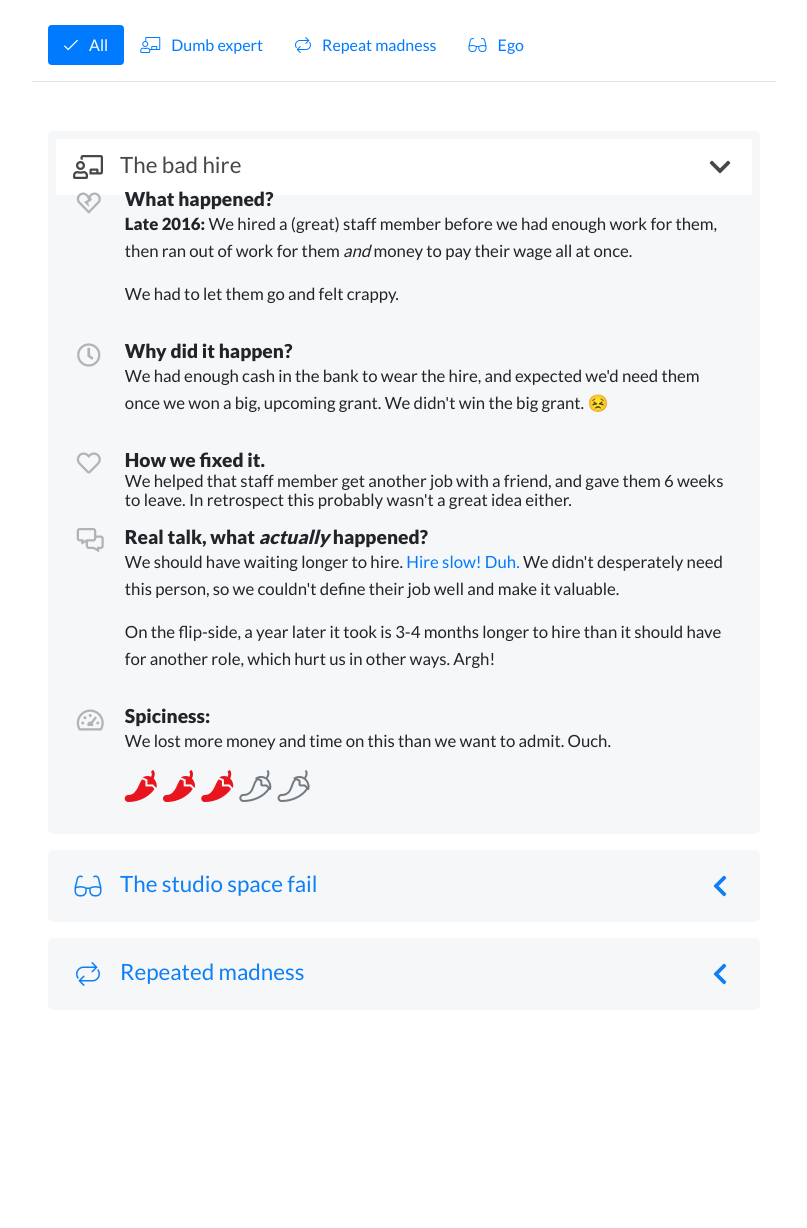
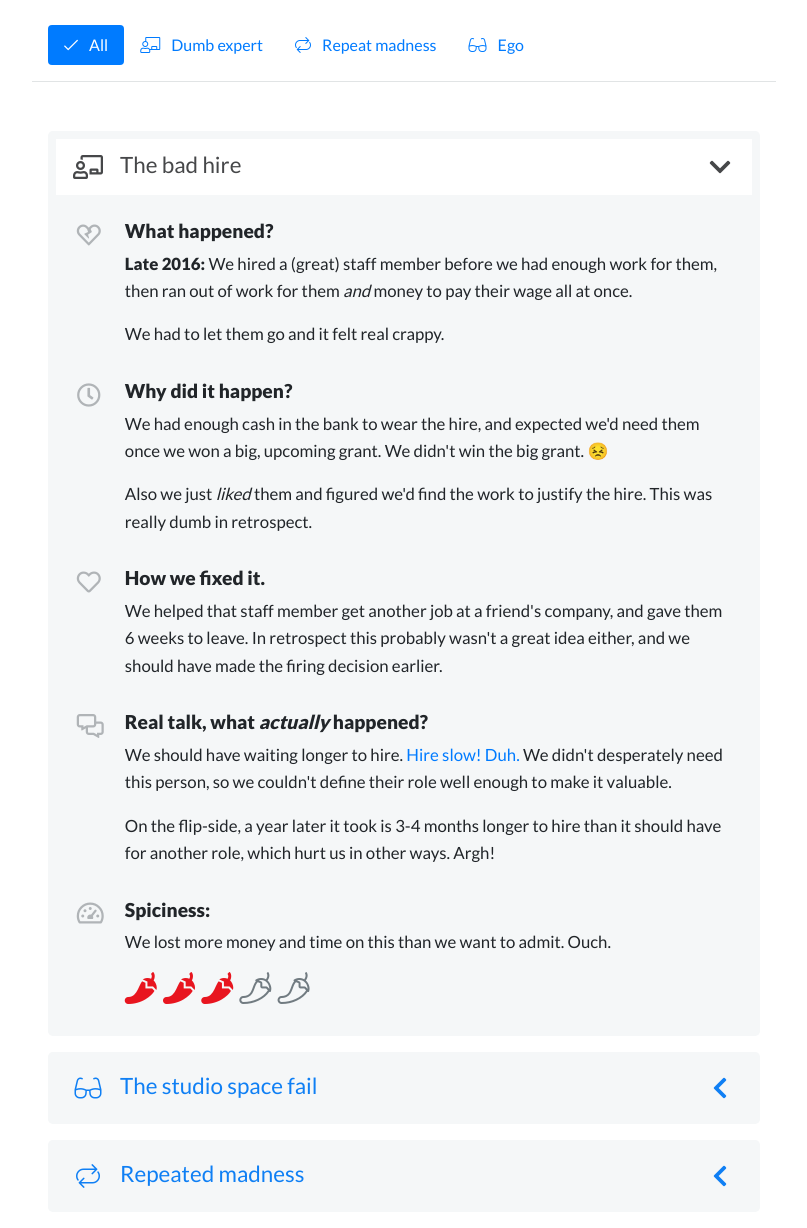
Before and after one commit to fitzroyacademy/web-app, a Flask app: page /mistakes in a window 1280 px wide, after a click on "The bad hire". Shown: the part 1787-3015 px from the top of the page, without its empty margins (236-1043 px from the left). Before the commit the page ends 2773 px from the top, so only its background shows below. Run offline with Flask 2, Linux system fonts and the light colour scheme; a user stored in the database is signed in; some libraries are stand-ins or nearby versions.

Commit message:
fixed the lesson page display bugs in lh menu and a few other tweaks

```diff
--- a/static/assets/scss/fit.scss
+++ b/static/assets/scss/fit.scss
@@ -85,6 +85,8 @@ $nav_left_width_collapsed: 4rem;
 $nav_right_width_flex: 30%;
 $nav_right_width_max: 25rem;
 
+$sensible_width: 1100px;
+
 $header_height: 3.2rem;
 
 
@@ -105,6 +107,10 @@ $border_rad_r: 9999em;
 // -----------------------------------------------------------------------------------------
 /* header */
 
+@media (min-width: 576px) {
+	body{padding-top: $header_height}
+}
+
 header{height: $header_height; background: #fff; position: fixed; top:0; left: 0; right: 0; display: flex;}
 
 header .fit_link:hover,
@@ -131,7 +144,8 @@ aside,
 .modal-content,
 .fit_sidepanel .panel{box-shadow: 0 0 1.5rem $box_shadow;}
 
-main{display:flex; height:100%; padding-top: $header_height; align-items:stretch;}
+// this is the main bit that holds the other bits, wowee
+main{display:flex; height:100%; align-items:stretch;}
 
 nav, aside{ overflow-y: scroll;}
 article{position: static;}
@@ -383,7 +397,13 @@ aside .fit_btn{color: $text;}
 // close the circle
 .fit_btn > .fit_pic .fa-times{position: absolute; display: flex; align-items: center; justify-content: center; top:0; left: 0; height: 100%; width: 100%; color: $blue; font-size: 1.2rem; background: #fff}
 
-.fit_btn > .fit_txt{flex: 1; font-size: 0.95rem; line-height: 1.2rem; white-space: nowrap;} /* wtf is happening here with white space and height aRRGHGHgh?! */
+.fit_btn > .fit_txt{flex: 1; font-size: 0.95rem; line-height: 1.2rem;}
+
+// wtf is happening here with white space and height aRRGHGHgh?!
+// okay so we need nowrap for the headers, but not elsewhere.
+header .fit_btn > .fit_txt,
+.head .fit_btn > .fit_txt{ white-space: nowrap;}
+
 .fit_btn > .fit_txt:first-child{padding-left: 1.5rem;}
 .fit_btn > .fit_txt:last-child{padding-right: 1.5rem;}
 
@@ -393,6 +413,7 @@ aside .fit_btn{color: $text;}
 
 // weird one in the panes
 .fit_pane.fat .fit_btn_lg{margin: -1.5rem;}
+.fit_pane.fat .fit_btn_lg + .fit_body{padding-top: 2rem;}
 
 // weirdo collapsey boies
 .fit_pane .fit_btn[data-toggle="collapse"].collapsed{background: transparent; color:$blue}
@@ -758,7 +778,7 @@ Bleh:;
 
 .fit_summary_icons{padding: 0.5rem 0 0 ;}
 .fit_summary_icons:after{content: ''; display: block; clear: both; overflow:hidden; height: 0;}
-.fit_summary_icons dt{padding:0.1rem 0 0.5rem 2.8rem; position: relative; font-size: 1.2rem;}
+.fit_summary_icons dt{padding:0.1rem 0 1rem 2.8rem; position: relative; font-size: 1.2rem;}
 .fit_summary_icons dt i{position: absolute; top:0.2rem; left: -0.2rem; font-size: 1.5rem; color: #b0b4b7;}
 .fit_summary_icons dd{padding: 0 0 0.5rem 2.8rem; margin-top: -0.4rem;}
 .fit_summary_icons dd .badge{font-size: 0.9rem;}
@@ -1380,12 +1399,45 @@ p.tagline .tag i{position: absolute; top:.25rem; left: 0;}
 body > .fit_auth{padding-top: 8rem; /* border:0.1rem solid $border_light; border-radius: $border_rad_xl; */}
 
 
+.fit_tabbydiv{border-bottom: 0.15rem solid $border_lighter; height: 3.3rem; position: relative; margin-bottom: 6rem;}
+.fit_tabby{border-radius: 0 0 $border_rad_md $border_rad_md; padding:0.5rem 0.75rem; font-size: 0.7rem; display:block; width: 10rem; color:$text_lighter; text-align: center; text-transform: uppercase; letter-spacing: 0.1rem; font-weight: 900; margin: 0 auto; background: $border_lighter; text-shadow: inset 0 -1px 0 rgba(255,255,255,0.8); position: absolute; top:100%; left: 50%; margin-left: -5rem;}
 
 
+// ----------------------------------------------------------------------------------------------------------------
+// get yo wiggle on!
 
+.fit_wiggle_daddy:hover .fit_wiggle,
+.fit_wiggle:hover {
+  -webkit-animation-name: wiggle;
+  -ms-animation-name: wiggle;
+  -ms-animation-duration: 1000ms;
+  -webkit-animation-duration: 1000ms;
+  -webkit-animation-iteration-count: 1;
+  -ms-animation-iteration-count: 1;
+  -webkit-animation-timing-function: ease-in-out;
+  -ms-animation-timing-function: ease-in-out;
+}
 
+@-webkit-keyframes wiggle {
+  0% {-webkit-transform: rotate(10deg);}
+  25% {-webkit-transform: rotate(-10deg);}
+  50% {-webkit-transform: rotate(20deg);}
+  75% {-webkit-transform: rotate(-5deg);}
+  100% {-webkit-transform: rotate(0deg);}
+}
 
+@-ms-keyframes wiggle {
+  0% {-ms-transform: rotate(1deg);}
+  25% {-ms-transform: rotate(-1deg);}
+  50% {-ms-transform: rotate(1.5deg);}
+  75% {-ms-transform: rotate(-5deg);}
+  100% {-ms-transform: rotate(0deg);}
+}
 
-
-.fit_tabbydiv{border-bottom: 0.15rem solid $border_lighter; height: 3.3rem; position: relative; margin-bottom: 6rem;}
-.fit_tabby{border-radius: 0 0 $border_rad_md $border_rad_md; padding:0.5rem 0.75rem; font-size: 0.7rem; display:block; width: 10rem; color:$text_lighter; text-align: center; text-transform: uppercase; letter-spacing: 0.1rem; font-weight: 900; margin: 0 auto; background: $border_lighter; text-shadow: inset 0 -1px 0 rgba(255,255,255,0.8); position: absolute; top:100%; left: 50%; margin-left: -5rem;}
+@keyframes wiggle {
+  0% {transform: rotate(10deg);}
+  25% {transform: rotate(-10deg);}
+  50% {transform: rotate(20deg);}
+  75% {transform: rotate(-5deg);}
+  100% {transform: rotate(0deg);}
+}
--- a/static/css/fit.css
+++ b/static/css/fit.css
@@ -47,6 +47,11 @@ header {
 
 /* header */
 /* header */
+@media (min-width: 576px) {
+  body {
+    padding-top: 3.2rem;
+  }
+}
 header {
   height: 3.2rem;
   background: #fff;
@@ -98,7 +114,6 @@ aside,
 main {
   display: flex;
   height: 100%;
-  padding-top: 3.2rem;
   align-items: stretch;
 }
 
@@ -580,6 +598,10 @@ aside .fit_btn {
 
 .fit_pane.fat .fit_btn_lg {
   margin: -1.5rem;
+}
+
+.fit_pane.fat .fit_btn_lg + .fit_body {
+  padding-top: 2rem;
 }
 
 .fit_pane .fit_btn[data-toggle=collapse].collapsed {
@@ -1383,7 +1402,7 @@ Bleh:;
 }
 
 .fit_summary_icons dt {
-  padding: 0.1rem 0 0.5rem 2.8rem;
+  padding: 0.1rem 0 1rem 2.8rem;
   position: relative;
   font-size: 1.2rem;
 }
@@ -2721,4 +2741,68 @@ body > .fit_auth {
   margin-left: -5rem;
 }
 
+.fit_wiggle_daddy:hover .fit_wiggle,
+.fit_wiggle:hover {
+  -webkit-animation-name: wiggle;
+  -ms-animation-name: wiggle;
+  -ms-animation-duration: 1000ms;
+  -webkit-animation-duration: 1000ms;
+  -webkit-animation-iteration-count: 1;
+  -ms-animation-iteration-count: 1;
+  -webkit-animation-timing-function: ease-in-out;
+  -ms-animation-timing-function: ease-in-out;
+}
+
+@-webkit-keyframes wiggle {
+  0% {
+    -webkit-transform: rotate(10deg);
+  }
+  25% {
+    -webkit-transform: rotate(-10deg);
+  }
+  50% {
+    -webkit-transform: rotate(20deg);
+  }
+  75% {
+    -webkit-transform: rotate(-5deg);
+  }
+  100% {
+    -webkit-transform: rotate(0deg);
+  }
+}
+@-ms-keyframes wiggle {
+  0% {
+    -ms-transform: rotate(1deg);
+  }
+  25% {
+    -ms-transform: rotate(-1deg);
+  }
+  50% {
+    -ms-transform: rotate(1.5deg);
+  }
+  75% {
+    -ms-transform: rotate(-5deg);
+  }
+  100% {
+    -ms-transform: rotate(0deg);
+  }
+}
+@keyframes wiggle {
+  0% {
+    transform: rotate(10deg);
+  }
+  25% {
+    transform: rotate(-10deg);
+  }
+  50% {
+    transform: rotate(20deg);
+  }
+  75% {
+    transform: rotate(-5deg);
+  }
+  100% {
+    transform: rotate(0deg);
+  }
+}
+
 /*# sourceMappingURL=fit.css.map */
--- a/templates/course.html
+++ b/templates/course.html
@@ -24,7 +24,7 @@
         <div class="collapse {{'show' if lesson.id == active_lesson.id }}" id="fit_lesson_{{ lesson.id }}">
           <div class="fit_body fit_segments">
             {% for segment in lesson.segments %}
-              <a class="fit_btn video {{ segment.type }} {{'active' if segment.id == active_segment.id }}" href="{{ segment.permalink }}" data-fit-segment="{{ segment.id }}" data-fit-parent="{{ segment.lesson_id }}">
+              <a class="fit_btn {{ segment.type }} {{'active' if segment.id == active_segment.id }}" href="{{ segment.permalink }}" data-fit-segment="{{ segment.id }}" data-fit-parent="{{ segment.lesson_id }}">
                 <i class="fas fa-circle"></i>
                 <span class="fit_txt">{{ segment.title }}</span>
                 <span class="fit_sub">{{ segment.duration }}</span>
--- a/templates/layout.html
+++ b/templates/layout.html
@@ -31,6 +31,9 @@
   {% include 'partials/_nav_code.html' %}
 {% endif %}
 
+
+
+
 {% block body %}{% endblock %}
 
 <!-- JS -->
--- a/templates/mistakes.html
+++ b/templates/mistakes.html
@@ -97,18 +97,21 @@
               <dt><i class="far fa-heart-broken"></i> What happened?</dt>
               <dd>
                 <p><strong>Late 2016:</strong> We hired a (great) staff member before we had enough work for them, then ran out of work for them <em>and</em> money to pay their wage all at once.</p>
-                <p>We had to let them go and felt crappy.</p>
+                <p>We had to let them go and it felt real crappy.</p>
               </dd>
               <dt><i class="far fa-clock"></i> Why did it happen?</dt>
               <dd>
                 <p>We had enough cash in the bank to wear the hire, and expected we'd need them once we won a big, upcoming grant. We didn't win the big grant. 😣</p>
+                <p>Also we just <em>liked</em> them and figured we'd find the work to justify the hire. This was really dumb in retrospect.</p>
               </dd>
               <dt><i class="far fa-heart"></i> How we fixed it.</dt>
-              <dd>We helped that staff member get another job with a friend, and gave them 6 weeks to leave. In retrospect this probably wasn't a great idea either.</dd>
+              <dd>
+                <p>We helped that staff member get another job at a friend's company, and gave them 6 weeks to leave. In retrospect this probably wasn't a great idea either, and we should have made the firing decision earlier.</p>
+              </dd>
 
               <dt><i class="far fa-comments-alt"></i> Real talk, what <em>actually</em> happened?</dt>
               <dd>
-                <p>We should have waiting longer to hire. <a href="https://www.google.com/search?q=Hire+slow%2C+fire+fast" target="_blank">Hire slow! Duh.</a> We didn't desperately need this person, so we couldn't define their job well and make it valuable.</p>
+                <p>We should have waiting longer to hire. <a href="https://www.google.com/search?q=Hire+slow%2C+fire+fast" target="_blank">Hire slow! Duh.</a> We didn't desperately need this person, so we couldn't define their role well enough to make it valuable.</p>
                 <p>On the flip-side, a year later it took is 3-4 months longer to hire than it should have for another role, which hurt us in other ways. Argh!</p>
               </dd>
 
@@ -140,21 +143,26 @@
               <dt><i class="far fa-heart-broken"></i> What happened?</dt>
               <dd>
                 <p><strong>2016:</strong> We moved into a studio space we couldn&rsquo;t afford.</p>
-                <p>It was nice to have a decent place to work, but we didn't think it through, didn't really get along with our studio-mates (good people, we were just too different in style to them).</p>
+                <p>It was nice to have a place to work, but we didn't think it through, didn't totally click with our studio-mates (good people, we were just too different in work style to them).</p>
               </dd>
               <dt><i class="far fa-clock"></i> Why did it happen?</dt>
               <dd>
-                <p>We had just won a grant and thought we would get more. We wanted to be a 'real' company with space that people could visit, run workshops, etc. We ended up running maybe one or two workshops.</p>
+                <p>We had just won a big customer and expected to get more quickly. We wanted to be a &lsquo;real&rsquo; company with space that people could visit, run workshops in, etc. We ended up running maybe one or two workshops and could have done most of this stuff from a co-working space or home.</p>
               </dd>
               <dt><i class="far fa-heart"></i> How we fixed it.</dt>
-              <dd>We moved out. It burnt a bunch of money and time, but now we work distributed. Will and Leo work most of the time in Will's loungeroom! We love it.</dd>
+              <dd>
+                <p>We moved out. It burnt a bunch of money and time, but now we work distributed. Will and Leo work most of the time in Will's loungeroom! We love it.</p>
+              </dd>
 
               <dt><i class="far fa-comments-alt"></i> Real talk, what <em>actually</em> happened?</dt>
-              <dd>We assumed that studio space was needed when it probably wasn't. We also had a decent-but-not-great relationship with the other company we shared the space with, which meant neither they or we got the full use of the space we wanted. The compromise was crappy for everyone.</dd>
+              <dd>
+                <p>We assumed that studio space was needed when it probably wasn't. We also had a decent-but-not-great relationship with the other company we shared the space with, which meant neither they or we got the full use of the space we wanted.</p>
+                <p>The compromise was lame for everyone.</p>
+              </dd>
 
               <dt><i class="far fa-tachometer-alt-fast"></i> Spiciness:</dt>
               <dd>
-                <p>Kinda sucked.</p>
+                <p>Kinda sucked. The money was less of a bummer than the failed relationship.</p>
                 <div class="fit_spicy">
                   <i class="fas fa-pepper-hot"></i>
                   <i class="fas fa-pepper-hot"></i>
--- a/templates/welcome.html
+++ b/templates/welcome.html
@@ -36,8 +36,8 @@
         <i class="bigboy fas fa-heart"></i>
         <i class="smallboy fas fa-play"></i>
       </a> -->
-  		<h1>The <strong data-fit-heartplay>impact</strong>-first <br>business school.</h1>
-  		<p>Learn <a href="/#public">social impact</a>, <a href="/#public">business</a>, and <a href="/#public">tech</a> skills, online.</p>
+  		<h1>The <strong data-fit-heartplay>impact</strong>-first <br>online school.</h1>
+  		<p>Learn <a href="/#public">business</a>, <a href="/#public">social impact</a> and <a href="/#public">tech</a> skills! 🚀</p>
 
   		<div class="fit_code">
 			{% include 'partials/_course_code.html' %}
```
Also changed, not shown: other parts of static/assets/scss/fit.scss (+20 -15 lines), other parts of static/css/fit.css (+34 -22 lines), stubs.py (+5 -5 lines), templates/partials/_course_code.html (+7 -7 lines), templates/partials/_flash_alerts.html (added, +27 -0 lines), templates/partials/_lesson_resources.html (+17 -1 lines), README.md, dev_db.sqlite, 1 other file.
